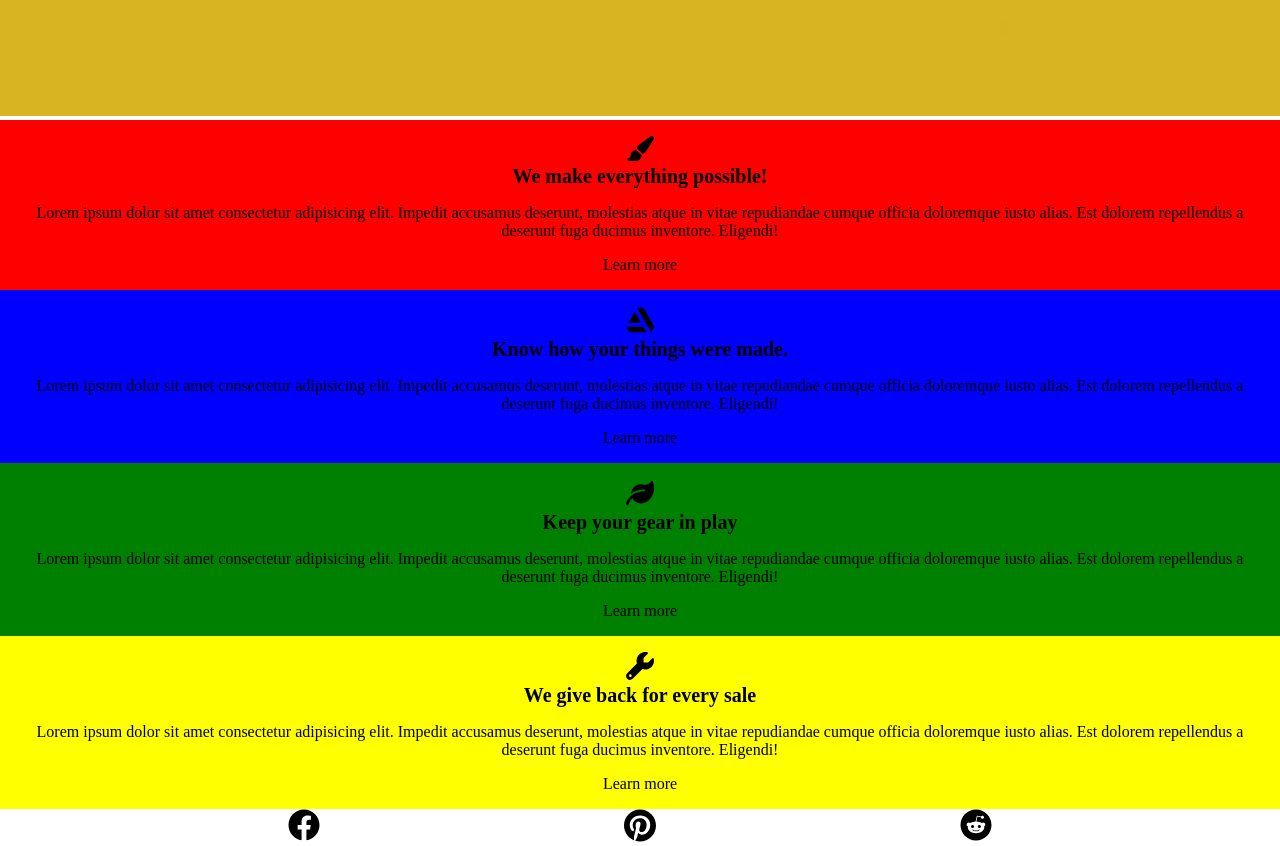
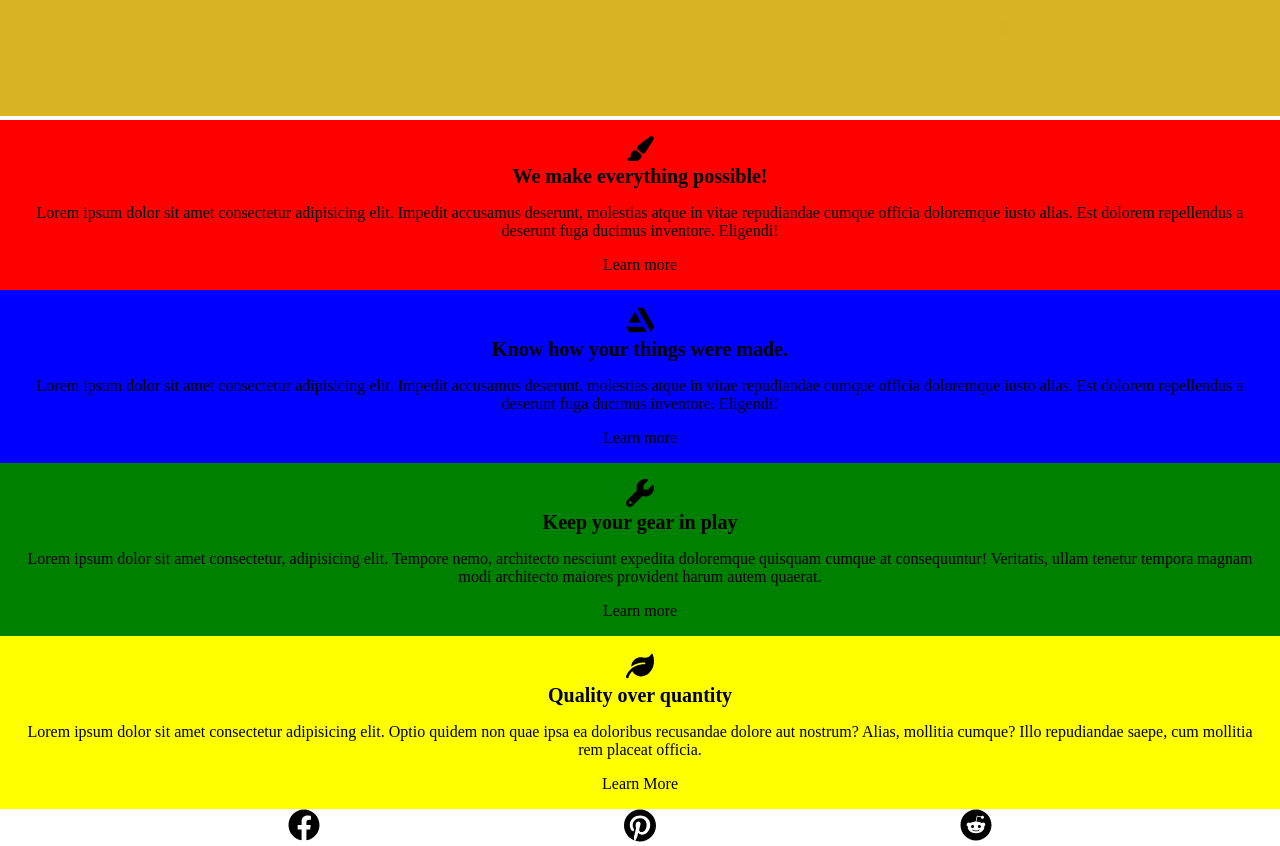
Before and after one commit to monkeytaurus/Art-Gallery-Landing-Page-, a plain HTML site: page index.html in a window 1280 px wide. Shown: the part 6520-7366 px from the top of the page. Drawn offline with Linux system fonts and the light colour scheme.

Commit message:
Finished the layout for the component.

```diff
--- a/app.scss
+++ b/app.scss
@@ -142,8 +142,7 @@ body {
     }
 }
 
-.footer {
-    &__pre__footer {
+   .grid-container__component {
         display: flex;
         flex-direction: column;
         text-align: center;
@@ -186,6 +185,8 @@ body {
             padding: 1em;
         }
     }
+
+.footer {
     &__widgets{
         &__social{
             svg{
--- a/index.html
+++ b/index.html
@@ -56,10 +56,15 @@
 
 
     <main>
+        <!-- GRID CONTAINER -->
         <section class="grid-container">
+
+            <!-- GRID CONTAINER ITEM 1 -->
             <div class="grid-container__item1">
                 <img class="grid-container__item1__img" src="/images/egg.jpg" alt="egg">
             </div>
+
+            <!-- GRID CONTAINER ITEM 2 -->
             <div class="grid-container__item2">
                 <div class="grid-container__item2__content">
                     <h6 class="grid-container__item2__content__header">Transform Your Brand</h6>
@@ -71,11 +76,14 @@
                     <a href="#">Learn More</a>
                 </div>
             </div>
-            <!-- END OF GRID ITEM 2  -->
+
+
+            <!-- GRID CONTAINER ITEM 3 -->
             <div class="grid-container__item3">
                 <img class="grid-container__item3__img" src="/images/purplePhone.jpg" alt="">
             </div>
 
+            <!--GRID CONTAINER ITEM 4  -->
             <div class="grid-container__item4">
                 <div class="grid-container__item4__content">
                     <h6 class="grid-container__item4__content__header">Break a leg!</h6>
@@ -92,67 +100,88 @@
                 </div>
 
             </div>
-            <!-- END OF GRID ITEM 4 -->
 
-        </section>
 
-        <!--End of Grid Container -->
-        <footer class="footer">
-            <div class="footer__pre__footer">
-                <div class="footer__pre__footer__column1">
+            <div class="grid-container__component">
+
+
+                <!-- GRID CONTAINER COMPONENT COLUMN 1 -->
+                <div class="grid-container__component__column1">
                     <svg class="paintbrush" xmlns="http://www.w3.org/2000/svg" viewBox="0 0 576 512">
                         <!--! Font Awesome Pro 6.1.1 by @fontawesome - https://fontawesome.com License - https://fontawesome.com/license (Commercial License) Copyright 2022 Fonticons, Inc. -->
                         <path
                             d="M224 263.3C224.2 233.3 238.4 205.2 262.4 187.2L499.1 9.605C517.7-4.353 543.6-2.965 560.7 12.9C577.7 28.76 580.8 54.54 568.2 74.07L406.5 324.1C391.3 347.7 366.6 363.2 339.3 367.1L224 263.3zM320 400C320 461.9 269.9 512 208 512H64C46.33 512 32 497.7 32 480C32 462.3 46.33 448 64 448H68.81C86.44 448 98.4 429.1 96.59 411.6C96.2 407.8 96 403.9 96 400C96 339.6 143.9 290.3 203.7 288.1L319.8 392.5C319.9 394.1 320 397.5 320 400V400z" />
                     </svg>
-                    <h6 class="footer__pre__footer_column1__header">We make everything possible!</h6>
-                    <p class="footer__pre__footer_column1__paragraph">Lorem ipsum dolor sit amet consectetur adipisicing
+                    <h6 class="grid-container__component__column1__header">We make everything possible!</h6>
+                    <p class="grid-container__component__column1__paragraph">Lorem ipsum dolor sit amet consectetur
+                        adipisicing
                         elit. Impedit accusamus deserunt, molestias
                         atque in vitae repudiandae cumque officia doloremque iusto alias. Est dolorem repellendus a
                         deserunt fuga ducimus inventore. Eligendi!</p>
-                    <a href="#" class="footer__pre__footer__column1__hyperlink">Learn more</a>
+                    <a href="#" class="grid-container__component__column1__link">Learn more</a>
                 </div>
-                <div class="footer__pre__footer__column2">
+
+
+                <!-- GRID CONTAINER COMPONENT COLUMN 2 -->
+                <div class="grid-container__component__column2">
                     <svg class="triangle" xmlns="http://www.w3.org/2000/svg" viewBox="0 0 512 512">
-                        <!--! Font Awesome Pro 6.1.1 by @fontawesome - https://fontawesome.com License - https://fontawesome.com/license (Commercial License) Copyright 2022 Fonticons, Inc. -->
+                        <!--! Font Awesome Pro 6.1.1 by @fontaweZ`some - https://fontawesome.com License - https://fontawesome.com/license (Commercial License) Copyright 2022 Fonticons, Inc. -->
                         <path
                             d="M2 377.4l43 74.3A51.35 51.35 0 0 0 90.9 480h285.4l-59.2-102.6zM501.8 350L335.6 59.3A51.38 51.38 0 0 0 290.2 32h-88.4l257.3 447.6 40.7-70.5c1.9-3.2 21-29.7 2-59.1zM275 304.5l-115.5-200L44 304.5z" />
                     </svg>
-                    <h6 class="footer__pre__footer_column2__header">Know how your things were made.</h6>
-                    <p class="footer__pre__footer_column2__paragraph">Lorem ipsum dolor sit amet consectetur adipisicing
+                    <h6 class="grid-container__component__column2__header">Know how your things were made.</h6>
+                    <p class="grid-container__component__column2__paragraph">Lorem ipsum dolor sit amet consectetur
+                        adipisicing
                         elit. Impedit accusamus deserunt, molestias
                         atque in vitae repudiandae cumque officia doloremque iusto alias. Est dolorem repellendus a
                         deserunt fuga ducimus inventore. Eligendi!</p>
-                    <a href="#" class="footer__pre__footer__column2__hyperlink">Learn more</a>
+                    <a href="#" class="grid-container__component__column2__link">Learn more</a>
                 </div>
 
-                <div class="footer__pre__footer__column3">
-                    <svg class="leaf" xmlns="http://www.w3.org/2000/svg" viewBox="0 0 512 512">
+                <!-- GRID CONTAINER COMPONENT COLUMN 3 -->
+                <div class="grid-container__component__column3">
+                    <svg xmlns="http://www.w3.org/2000/svg" viewBox="0 0 512 512">
+                        <!--! Font Awesome Pro 6.1.1 by @fontawesome - https://fontawesome.com License - https://fontawesome.com/license (Commercial License) Copyright 2022 Fonticons, Inc. -->
+                        <path
+                            d="M507.6 122.8c-2.904-12.09-18.25-16.13-27.04-7.338l-76.55 76.56l-83.1-.0002l0-83.1l76.55-76.56c8.791-8.789 4.75-24.14-7.336-27.04c-23.69-5.693-49.34-6.111-75.92 .2484c-61.45 14.7-109.4 66.9-119.2 129.3C189.8 160.8 192.3 186.7 200.1 210.1l-178.1 178.1c-28.12 28.12-28.12 73.69 0 101.8C35.16 504.1 53.56 512 71.1 512s36.84-7.031 50.91-21.09l178.1-178.1c23.46 7.736 49.31 10.24 76.17 6.004c62.41-9.84 114.6-57.8 129.3-119.2C513.7 172.1 513.3 146.5 507.6 122.8zM80 456c-13.25 0-24-10.75-24-24c0-13.26 10.75-24 24-24s24 10.74 24 24C104 445.3 93.25 456 80 456z" />
+                    </svg>
+                    <h6 class="grid-container__component__column3__header">Keep your gear in play</h6>
+                    <p class="grid-container__component__column3__paragraph "> Lorem ipsum dolor sit amet consectetur,
+                        adipisicing elit. Tempore nemo, architecto nesciunt expedita doloremque quisquam cumque at
+                        consequuntur! Veritatis, ullam tenetur tempora magnam modi architecto maiores provident harum
+                        autem quaerat.</p>
+                    <a href="#" class="grid-container__component__column3__link">Learn more</a>
+                </div>
+
+                <div class="grid-container__component__column4">
+                    <svg xmlns="http://www.w3.org/2000/svg" viewBox="0 0 512 512">
                         <!--! Font Awesome Pro 6.1.1 by @fontawesome - https://fontawesome.com License - https://fontawesome.com/license (Commercial License) Copyright 2022 Fonticons, Inc. -->
                         <path
                             d="M512 165.4c0 127.9-70.05 235.3-175.3 270.1c-20.04 7.938-41.83 12.46-64.69 12.46c-64.9 0-125.2-36.51-155.7-94.47c-54.13 49.93-68.71 107-68.96 108.1C44.72 472.6 34.87 480 24.02 480c-1.844 0-3.727-.2187-5.602-.6562c-12.89-3.098-20.84-16.08-17.75-28.96c9.598-39.5 90.47-226.4 335.3-226.4C344.8 224 352 216.8 352 208S344.8 192 336 192C228.6 192 151 226.6 96.29 267.6c.1934-10.82 1.242-21.84 3.535-33.05c13.47-65.81 66.04-119 131.4-134.2c28.33-6.562 55.68-6.013 80.93-.0054c56 13.32 118.2-7.412 149.3-61.24c5.664-9.828 20.02-9.516 24.66 .8282C502.7 76.76 512 121.9 512 165.4z" />
                     </svg>
-                    <h6 class="footer__pre__footer_column3__header">Keep your gear in play</h6>
-                    <p class="footer__pre__footer_column3__paragraph">Lorem ipsum dolor sit amet consectetur adipisicing
-                        elit. Impedit accusamus deserunt, molestias
-                        atque in vitae repudiandae cumque officia doloremque iusto alias. Est dolorem repellendus a
-                        deserunt fuga ducimus inventore. Eligendi!</p>
-                    <a href="#" class="footer__pre__footer__column3__hyperlink">Learn more</a>
+                    <h6 class="grid-container__component__column4__header">Quality over quantity</h6>
+                    <p class="grid-container__component__column4__paragraph">
+                        Lorem ipsum dolor sit amet consectetur adipisicing elit. Optio quidem non quae ipsa ea doloribus
+                        recusandae dolore aut nostrum? Alias, mollitia cumque? Illo repudiandae saepe, cum mollitia rem
+                        placeat officia.
+                    </p>
+                        <a href="" class="grid-container__component__column4__link">Learn More</a>
                 </div>
-                <div class="footer__pre__footer__column4">
-                    <svg class="wrench" xmlns="http://www.w3.org/2000/svg" viewBox="0 0 512 512">
-                        <!--! Font Awesome Pro 6.1.1 by @fontawesome - https://fontawesome.com License - https://fontawesome.com/license (Commercial License) Copyright 2022 Fonticons, Inc. -->
-                        <path
-                            d="M507.6 122.8c-2.904-12.09-18.25-16.13-27.04-7.338l-76.55 76.56l-83.1-.0002l0-83.1l76.55-76.56c8.791-8.789 4.75-24.14-7.336-27.04c-23.69-5.693-49.34-6.111-75.92 .2484c-61.45 14.7-109.4 66.9-119.2 129.3C189.8 160.8 192.3 186.7 200.1 210.1l-178.1 178.1c-28.12 28.12-28.12 73.69 0 101.8C35.16 504.1 53.56 512 71.1 512s36.84-7.031 50.91-21.09l178.1-178.1c23.46 7.736 49.31 10.24 76.17 6.004c62.41-9.84 114.6-57.8 129.3-119.2C513.7 172.1 513.3 146.5 507.6 122.8zM80 456c-13.25 0-24-10.75-24-24c0-13.26 10.75-24 24-24s24 10.74 24 24C104 445.3 93.25 456 80 456z" />
-                    </svg>
-                    <h6 class="footer__pre__footer_column4__header">We give back for every sale </h6>
-                    <p class="footer__pre__footer_column4__paragraph">Lorem ipsum dolor sit amet consectetur adipisicing
-                        elit. Impedit accusamus deserunt, molestias
-                        atque in vitae repudiandae cumque officia doloremque iusto alias. Est dolorem repellendus a
-                        deserunt fuga ducimus inventore. Eligendi!</p>
-                    <a href="#" class="footer__pre__footer__column4__hyperlink">Learn more</a>
-                </div>
+
+
             </div>
+
+        </section>
+
+
+
+
+
+
+        <!-- FOOTER -->
+        <footer class="footer">
+
+            <!-- FOOTER WIDGET -->
             <div class="footer__widgets">
                 <ul class="footer__widgets__social">
                     <li>
```
Also changed, not shown: app.css, 1 other file.
